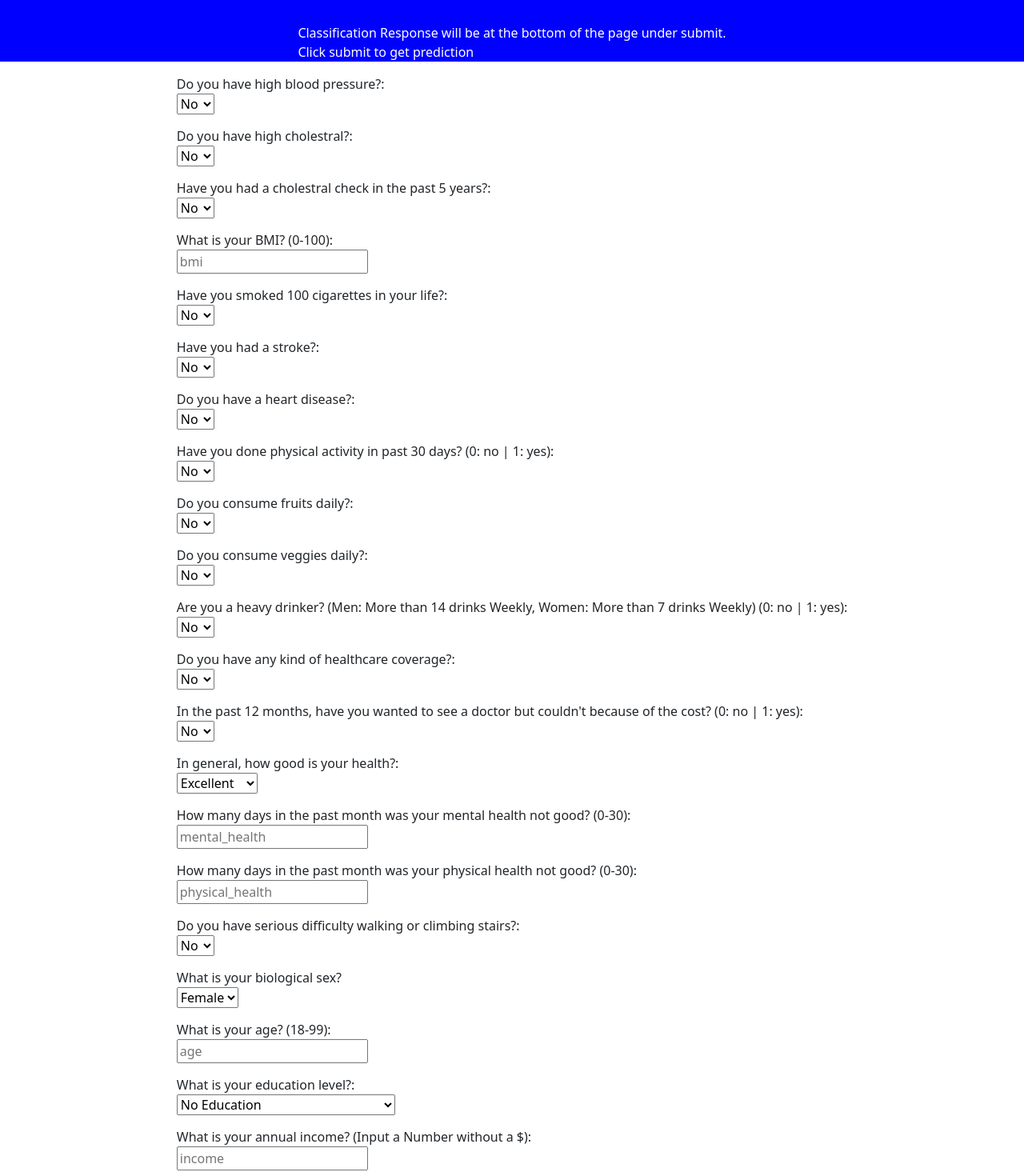
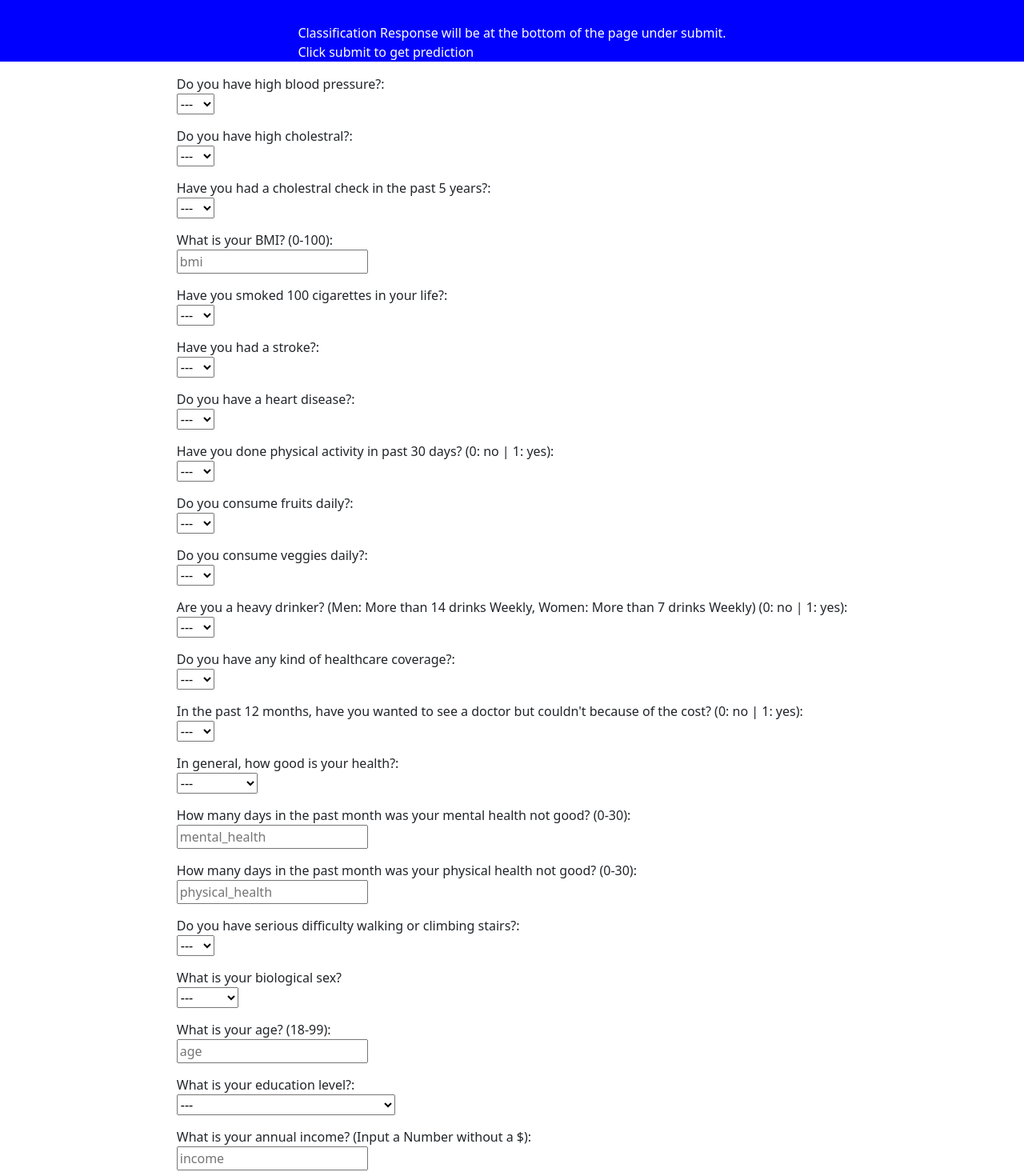
Before and after one commit to arjashok/ecs-171-project, a React (Create React App) app in the folder react_frontend/project_frontend/: page / in a window 1280 px wide. Shown: the part 97-1562 px from the top of the page at 80% size. Built offline with nearby package versions, Linux system fonts and the light colour scheme.

Commit message:
Added additional drop down functionality

```diff
--- a/react_frontend/project_frontend/src/Components/FeatureForm.js
+++ b/react_frontend/project_frontend/src/Components/FeatureForm.js
@@ -90,6 +90,7 @@ function FeatureForm(){
                     <label>Do you have high blood pressure?:</label>
                     <br />
                     <select id="high_bp" value={data.high_bp} onChange={handle}>
+                        <option value=""> --- </option>
                         <option value="0">No</option>
                         <option value="1">Yes</option>
                     </select>
@@ -98,6 +99,7 @@ function FeatureForm(){
                     <label>Do you have high cholestral?:</label>
                     <br />
                     <select id="high_chol" value={data.high_chol} onChange={handle}>
+                        <option value=""> --- </option>
                         <option value="0">No</option>
                         <option value="1">Yes</option>
                     </select>
@@ -106,6 +108,7 @@ function FeatureForm(){
                     <label>Have you had a cholestral check in the past 5 years?:</label>
                     <br />
                     <select id="chol_check" value={data.chol_check} onChange={handle}>
+                        <option value=""> --- </option>
                         <option value="0">No</option>
                         <option value="1">Yes</option>
                     </select>
@@ -119,6 +122,7 @@ function FeatureForm(){
                     <label>Have you smoked 100 cigarettes in your life?:</label>
                     <br />
                     <select id="smoker" value={data.smoker} onChange={handle}>
+                        <option value=""> --- </option>
                         <option value="0">No</option>
                         <option value="1">Yes</option>
                     </select>
@@ -127,6 +131,7 @@ function FeatureForm(){
                     <label>Have you had a stroke?:</label>
                     <br />
                     <select id="stroke" value={data.stroke} onChange={handle}>
+                        <option value=""> --- </option>
                         <option value="0">No</option>
                         <option value="1">Yes</option>
                     </select>
@@ -135,6 +140,7 @@ function FeatureForm(){
                     <label>Do you have a heart disease?:</label>
                     <br />
                     <select id="heart_disease" value={data.heart_disease} onChange={handle}>
+                        <option value=""> --- </option>
                         <option value="0">No</option>
                         <option value="1">Yes</option>
                     </select>
@@ -143,6 +149,7 @@ function FeatureForm(){
                     <label>Have you done physical activity in past 30 days? (0: no | 1: yes):</label>
                     <br />
                     <select id="physical_activity" value={data.physical_activity} onChange={handle}>
+                        <option value=""> --- </option>
                         <option value="0">No</option>
                         <option value="1">Yes</option>
                     </select>
@@ -151,6 +158,7 @@ function FeatureForm(){
                     <label>Do you consume fruits daily?:</label>
                     <br />
                     <select id="fruits" value={data.fruits} onChange={handle}>
+                        <option value=""> --- </option>
                         <option value="0">No</option>
                         <option value="1">Yes</option>
                     </select>
@@ -159,6 +167,7 @@ function FeatureForm(){
                     <label>Do you consume veggies daily?:</label>
                     <br />
                     <select id="veggies" value={data.veggies} onChange={handle}>
+                        <option value=""> --- </option>
                         <option value="0">No</option>
                         <option value="1">Yes</option>
                     </select>
@@ -167,6 +176,7 @@ function FeatureForm(){
                     <label>Are you a heavy drinker? (Men: More than 14 drinks Weekly, Women: More than 7 drinks Weekly) (0: no | 1: yes):</label>
                     <br />
                     <select id="heavy_drinker" value={data.heavy_drinker} onChange={handle}>
+                        <option value=""> --- </option>
                         <option value="0">No</option>
                         <option value="1">Yes</option>
                     </select>
@@ -175,6 +185,7 @@ function FeatureForm(){
                     <label>Do you have any kind of healthcare coverage?:</label>
                     <br />
                     <select id="healthcare" value={data.healthcare} onChange={handle}>
+                        <option value=""> --- </option>
                         <option value="0">No</option>
                         <option value="1">Yes</option>
                     </select>
@@ -183,6 +194,7 @@ function FeatureForm(){
                     <label>In the past 12 months, have you wanted to see a doctor but couldn't because of the cost? (0: no | 1: yes):</label>
                     <br />
                     <select id="no_doc_bc_cost" value={data.no_doc_bc_cost} onChange={handle}>
+                        <option value=""> --- </option>
                         <option value="0">No</option>
                         <option value="1">Yes</option>
                     </select>
@@ -191,6 +203,7 @@ function FeatureForm(){
                     <label>In general, how good is your health?:</label>
                     <br />
                     <select id="general_health" value={data.general_health} onChange={handle}>
+                        <option value=""> --- </option>
                         <option value="excellent">Excellent</option>
                         <option value="very good">Very Good</option>
                         <option value="good">Good</option>
@@ -212,6 +225,7 @@ function FeatureForm(){
                     <label>Do you have serious difficulty walking or climbing stairs?:</label>
                     <br />
                     <select id="diff_walk" value={data.diff_walk} onChange={handle}>
+                        <option value=""> --- </option>
                         <option value="0">No</option>
                         <option value="1">Yes</option>
                     </select>
@@ -220,6 +234,7 @@ function FeatureForm(){
                     <label>What is your biological sex?</label>
                     <br />
                     <select id="sex" value={data.sex} onChange={handle}>
+                        <option value=""> --- </option>
                         <option value="0">Female</option>
                         <option value="1">Male</option>
                     </select>
@@ -233,6 +248,7 @@ function FeatureForm(){
                     <label>What is your education level?:</label>
                     <br />
                     <select id="education" value={data.education} onChange={handle}>
+                        <option value=""> --- </option>
                         <option value="no education">No Education</option>
                         <option value="elementary school">Elementary School</option>
                         <option value="some high school">Some High School</option>
```
